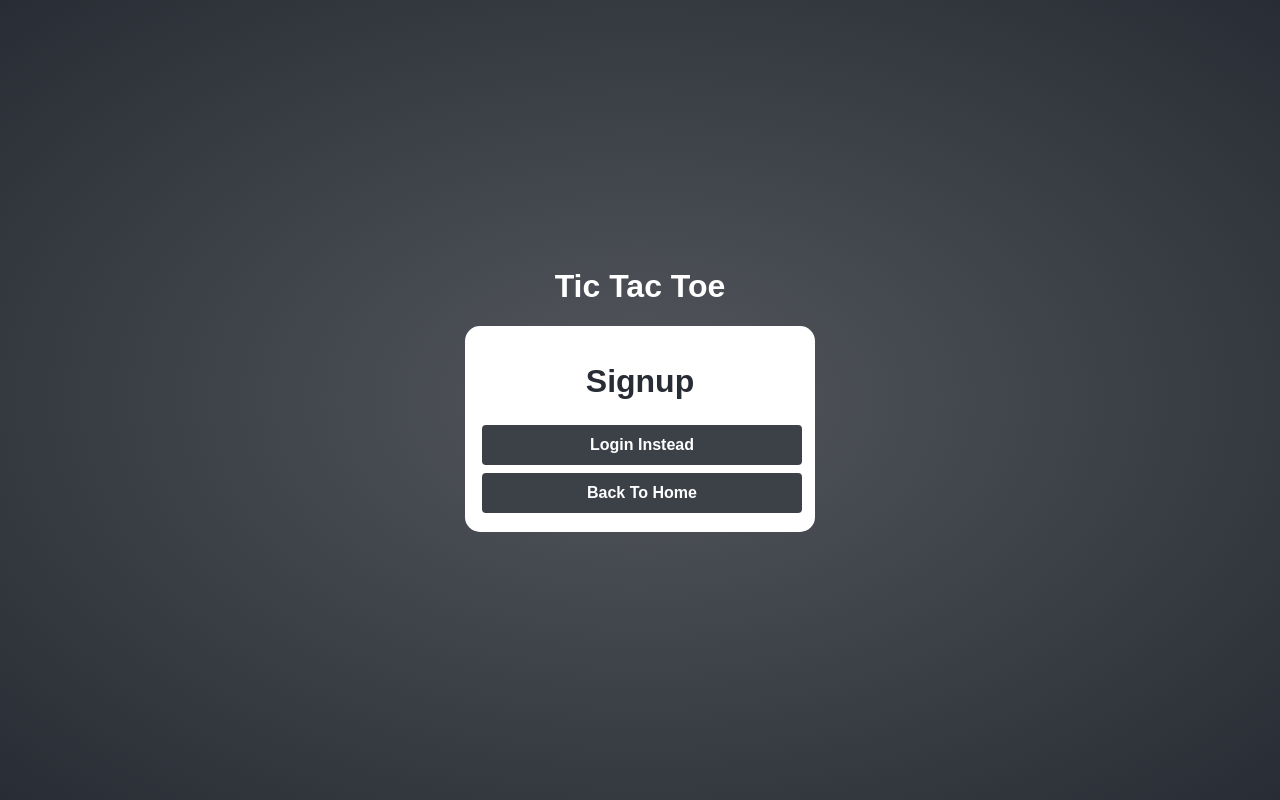
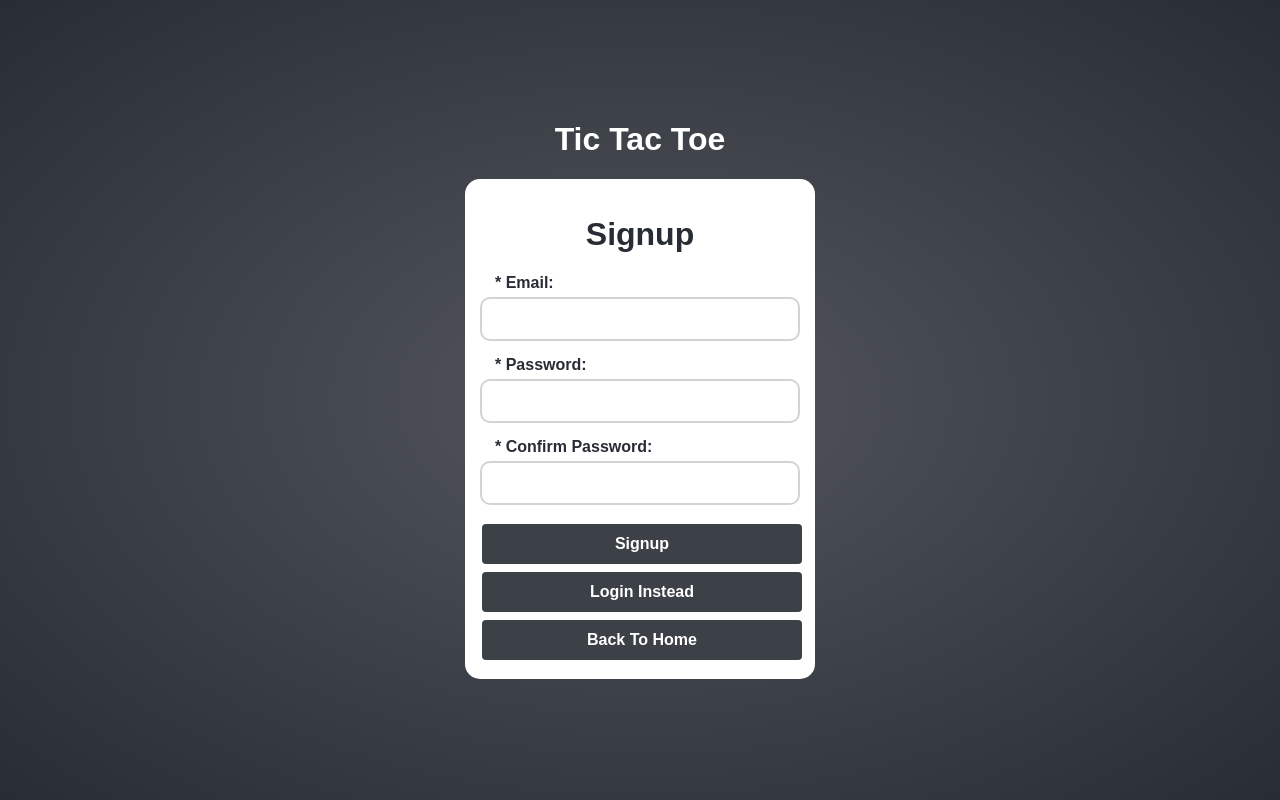
Before and after one commit to lichengrao/tictactoe, a React (Create React App) app: page /signup in a window 1280 px wide. Built offline with nearby package versions, Linux system fonts and the light colour scheme.

Commit message:
login and signup front-end validation

```diff
--- a/src/components/field/index.tsx
+++ b/src/components/field/index.tsx
@@ -1,18 +1,31 @@
 import React, { ChangeEvent, FC } from 'react';
 
+import { Container, Error, Input, Label } from './styles';
+
 interface IProps {
+	errMessage?: string;
 	id: string;
 	label: string;
-	onChange: (event: ChangeEvent<HTMLInputElement>) => void;
+	onChange: (value: string) => void;
+	placeHolder?: string;
 	type?: string;
 	value: string;
 }
 
-const Field: FC<IProps> = ({ id, label, onChange, type, value }) => (
-	<div>
-		<label htmlFor={id}>{label}</label>
-		<input id={id} onChange={onChange} type={type} value={value} />
-	</div>
-);
+const Field: FC<IProps> = ({ errMessage, id, label, onChange, ...rest }) => {
+	function handleChange(event: ChangeEvent<HTMLInputElement>) {
+		onChange(event.target.value);
+	}
+
+	return (
+		<Container>
+			<Label error={errMessage} htmlFor={id}>
+				{label}:
+			</Label>
+			<Input error={errMessage} id={id} onChange={handleChange} {...rest} />
+			{errMessage && <Error>{errMessage}</Error>}
+		</Container>
+	);
+};
 
 export default Field;
--- /dev/null
+++ b/src/components/field/styles/index.ts
@@ -0,0 +1,47 @@
+import styled, { css } from 'styled-components';
+
+import { theme } from 'styles';
+
+export const Container = styled.div`
+	display: flex;
+	flex-direction: column;
+	margin-bottom: 15px;
+	width: 100%;
+`;
+
+export const Error = styled.p`
+	color: red;
+	margin-top: 5px;
+	padding-left: 15px;
+`;
+
+export const Input =
+	styled.input <
+	{ error: string | undefined } >
+	`
+	${({ error, theme }) => css`
+        background: {theme.colors.white};
+        border: solid 2px ${error ? 'red' : theme.colors.lightGray};
+        border-radius: 10px;
+        color: {theme.colors.black};
+        height: 40px;
+        padding: 0 15px;
+
+        &: focus {
+            border: solid 2px ${theme.colors.blue};
+            outline: none;
+        }
+    `};
+`;
+
+export const Label =
+	styled.label <
+	{ error: string | undefined } >
+	`
+	${({ error, theme }) => css`
+		color: ${error ? 'red' : theme.colors.black};
+		font-weight: bold;
+		margin-bottom: 5px;
+		padding-left: 15px;
+	`};
+`;
--- /dev/null
+++ b/src/helpers/index.ts
@@ -0,0 +1 @@
+export { default as validateEmail } from './validate-email';
--- /dev/null
+++ b/src/helpers/validate-email/index.ts
@@ -0,0 +1,4 @@
+export default function validateEmail(email: string): boolean {
+	var re = /^(([^<>()[\]\\.,;:\s@"]+(\.[^<>()[\]\\.,;:\s@"]+)*)|(".+"))@((\[[0-9]{1,3}\.[0-9]{1,3}\.[0-9]{1,3}\.[0-9]{1,3}\])|(([a-zA-Z\-0-9]+\.)+[a-zA-Z]{2,}))$/;
+	return re.test(email.toLowerCase());
+}
--- a/src/pages/login/index.tsx
+++ b/src/pages/login/index.tsx
@@ -1,10 +1,33 @@
-import React, { FC, Fragment } from 'react';
+import React, { FC, Fragment, useEffect, useState } from 'react';
 
-import { Button, H1 } from 'components';
+import { Button, Field, H1 } from 'components';
 import { useHistory } from 'react-router-dom';
+import { validateEmail } from 'helpers';
 
 const LoginPage: FC = () => {
 	const history = useHistory();
+	const [ email, setEmail ] = useState('');
+	const [ emailErr, setEmailErr ] = useState<string | undefined>();
+	const [ password, setPassword ] = useState('');
+	const [ passwordErr, setPasswordErr ] = useState<string | undefined>();
+
+	useEffect(
+		() => {
+			setEmailErr(undefined);
+			setPasswordErr(undefined);
+			return () => {
+				//cleanup
+			};
+		},
+		[ email, password ]
+	);
+
+	const handleLogin = () => {
+		if (email.length === 0) return setEmailErr('Email is required!');
+		if (!validateEmail(email))
+			return setEmailErr('Email address must be valid!');
+		if (password.length === 0) return setPasswordErr('Password is required!');
+	};
 
 	const goToHome = () => {
 		history.push('/');
@@ -17,6 +40,25 @@ const LoginPage: FC = () => {
 	return (
 		<Fragment>
 			<H1>Login</H1>
+			<Field
+				errMessage={emailErr}
+				id="email"
+				label="* Email"
+				onChange={setEmail}
+				placeHolder="Enter Email"
+				type={email}
+				value={email}
+			/>
+			<Field
+				errMessage={passwordErr}
+				id="password"
+				label="* Password"
+				onChange={setPassword}
+				placeHolder="Enter Password"
+				type="password"
+				value={password}
+			/>
+			<Button onClick={handleLogin}>Login</Button>
 			<Button onClick={goToSignup}>Signup Instead</Button>
 			<Button onClick={goToHome}>Back To Home</Button>
 		</Fragment>
--- a/src/pages/signup/index.tsx
+++ b/src/pages/signup/index.tsx
@@ -1,10 +1,48 @@
-import React, { FC, Fragment } from 'react';
+import React, { FC, Fragment, useEffect, useState } from 'react';
 
-import { Button, H1 } from 'components';
+import { Button, Field, H1 } from 'components';
 import { useHistory } from 'react-router-dom';
+import { validateEmail } from 'helpers';
 
 const SignupPage: FC = () => {
 	const history = useHistory();
+	const [ email, setEmail ] = useState('');
+	const [ emailErr, setEmailErr ] = useState<string | undefined>();
+	const [ password, setPassword ] = useState('');
+	const [ passwordErr, setPasswordErr ] = useState<string | undefined>();
+	const [ confirmPassword, setConfirmPassword ] = useState('');
+	const [ confirmPasswordErr, setConfirmPasswordErr ] = useState<
+		string | undefined
+	>();
+
+	useEffect(
+		() => {
+			setEmailErr(undefined);
+			setPasswordErr(undefined);
+			setConfirmPasswordErr(undefined);
+			return () => {
+				//cleanup;
+			};
+		},
+		[ email, password, confirmPassword ]
+	);
+
+	const handleSignup = () => {
+		if (email.length === 0) return setEmailErr('Email is required!');
+		if (!validateEmail(email))
+			return setEmailErr('Email address must be valid!');
+
+		if (password.length === 0) return setPasswordErr('Password is required!');
+		if (password.length < 6)
+			return setPasswordErr('Passwords must be at least 6 characters long!');
+
+		if (confirmPassword.length === 0)
+			return setConfirmPasswordErr('Confirm password is required!');
+		if (password !== confirmPassword) {
+			setPasswordErr('Passwords must match!');
+			return setConfirmPasswordErr('Passwords must match!');
+		}
+	};
 
 	const goToHome = () => {
 		history.push('/');
@@ -17,6 +55,34 @@ const SignupPage: FC = () => {
 	return (
 		<Fragment>
 			<H1>Signup</H1>
+			<Field
+				errMessage={emailErr}
+				id="email"
+				label="* Email"
+				onChange={setEmail}
+				placeHolder="Enter Email"
+				type={email}
+				value={email}
+			/>
+			<Field
+				errMessage={passwordErr}
+				id="password"
+				label="* Password"
+				onChange={setPassword}
+				placeHolder="Enter Password"
+				type="password"
+				value={password}
+			/>
+			<Field
+				errMessage={confirmPasswordErr}
+				id="confirm-password"
+				label="* Confirm Password"
+				onChange={setConfirmPassword}
+				placeHolder="Confirm Password"
+				type="password"
+				value={confirmPassword}
+			/>
+			<Button onClick={handleSignup}>Signup</Button>
 			<Button onClick={goToLogin}>Login Instead</Button>
 			<Button onClick={goToHome}>Back To Home</Button>
 		</Fragment>
```
